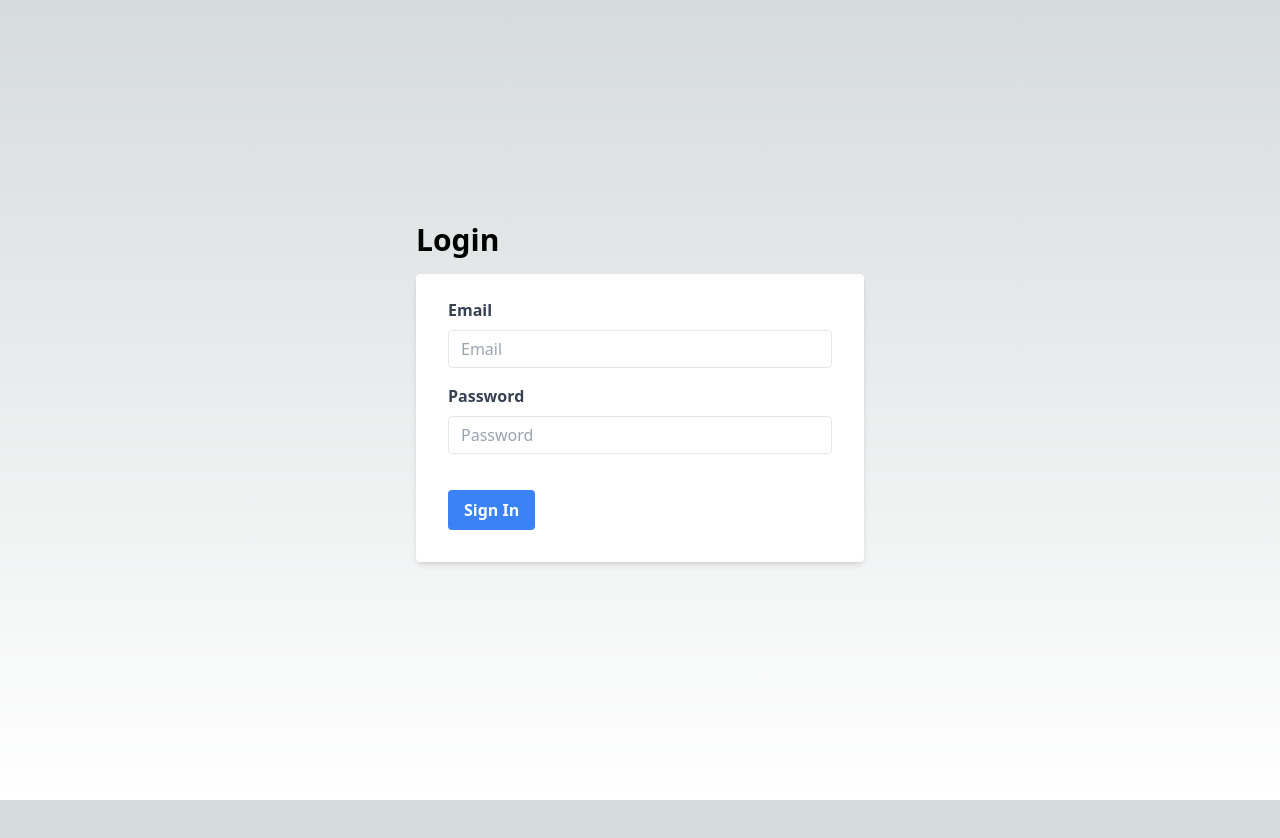
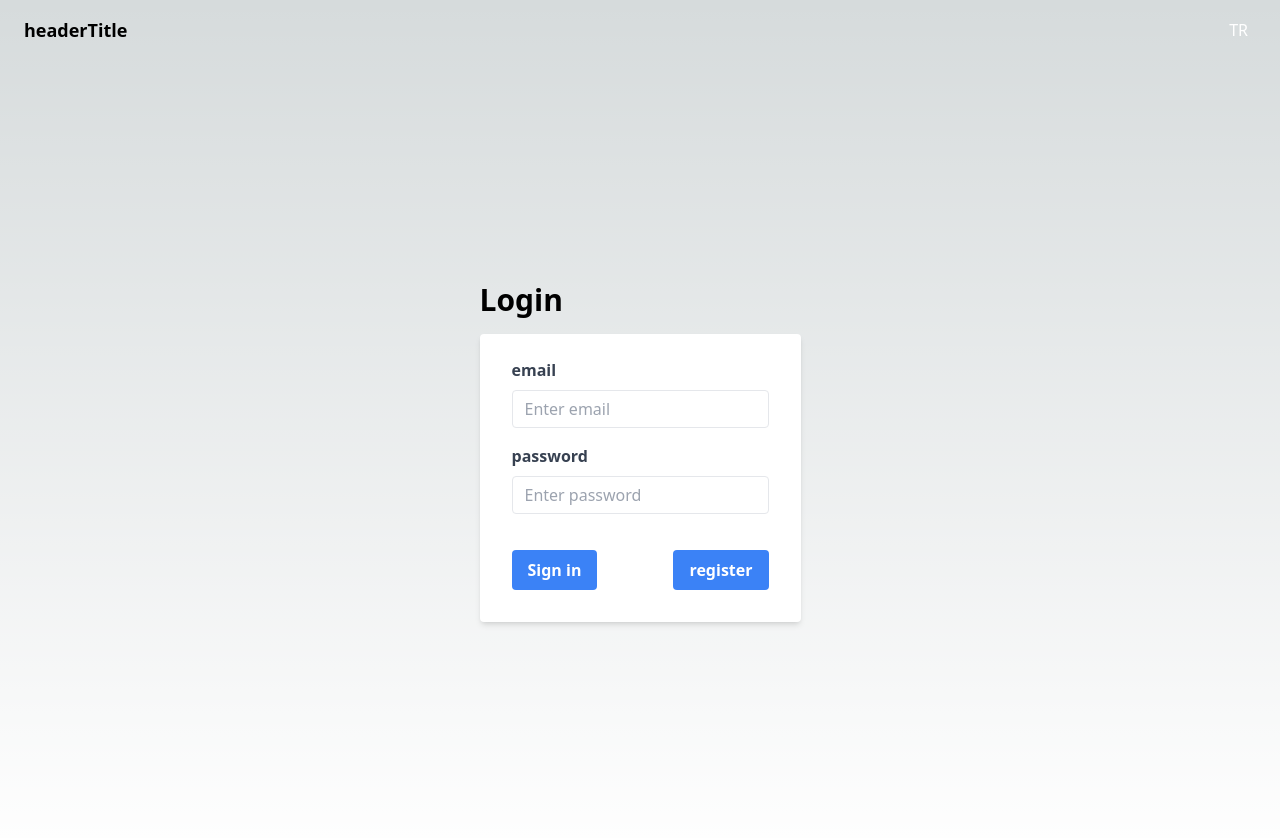
Before and after one commit to erenokur/next-threejs-web-store, a Next.js app: page / in a window 1280 px wide. Shown: the top 838 px of the page. Before the commit the page ends 800 px from the top, so only its background shows below. Built offline with nearby package versions, Linux system fonts and the light colour scheme; no server answers.

Commit message:
new header added translation error has been fixed.

```diff
--- a/public/locales/en/translation.json
+++ b/public/locales/en/translation.json
@@ -1,4 +1,8 @@
 {
   "greeting": "Welcome to 3D web store!",
-  "entranceButton": "enter"
+  "entranceButton": "enter",
+  "signIn": "Sign in",
+  "login": "Login",
+  "enterPassword": "Enter password",
+  "enterEmail": "Enter email"
 }
--- a/public/locales/tr/translation.json
+++ b/public/locales/tr/translation.json
@@ -1,4 +1,8 @@
 {
   "greeting": "3D web mağazasına hoş geldiniz!",
-  "entranceButton": "giriş yap"
+  "entranceButton": "giriş yap",
+  "signIn": "Giriş",
+  "login": "Giriş yap",
+  "enterPassword": "Şifre girin",
+  "enterEmail": "E-posta girin"
 }
--- /dev/null
+++ b/src/components/Header/index.tsx
@@ -0,0 +1,34 @@
+import { useTranslation } from "react-i18next";
+
+const Header = () => {
+  const { t, i18n } = useTranslation("translation", { useSuspense: false });
+
+  const changeLanguage = (lng: string) => {
+    i18n.changeLanguage(lng);
+  };
+
+  return (
+    <div className="flex items-center justify-between bg-gray py-4 px-6">
+      <div className="text-lg font-bold">{t("headerTitle")}</div>
+      <div>
+        {i18n.language === "en" ? (
+          <button
+            className="mr-2 text-white"
+            onClick={() => changeLanguage("tr")}
+          >
+            TR
+          </button>
+        ) : (
+          <button
+            className="mr-2 text-white"
+            onClick={() => changeLanguage("en")}
+          >
+            EN
+          </button>
+        )}
+      </div>
+    </div>
+  );
+};
+
+export default Header;
--- a/src/components/LoginPage/index.tsx
+++ b/src/components/LoginPage/index.tsx
@@ -1,12 +1,15 @@
 import { useState } from "react";
 import { useRouter } from "next/router";
 import { useAuth } from "@/contexts/AuthContext";
+import { useTranslation } from "react-i18next";
+import Header from "@/components/Header";
 
 const LoginPage = () => {
   const router = useRouter();
   const { login } = useAuth();
   const [email, setEmail] = useState("");
   const [password, setPassword] = useState("");
+  const { t, i18n } = useTranslation("translation", { useSuspense: false });
 
   const handleEmailChange = (event: React.ChangeEvent<HTMLInputElement>) => {
     setEmail(event.target.value);
@@ -21,17 +24,22 @@ const LoginPage = () => {
     try {
       let result = await login(email, password);
       if (result) router.push("/product-list");
-      console.log(result);
-      console.log(`Email: ${email}, Password: ${password}`);
     } catch (error) {
       console.log(error);
     }
   };
 
+  const changeLanguage = (lng: string) => {
+    i18n.changeLanguage(lng);
+  };
+
   return (
+    <div className="flex flex-col h-screen\">
+      <Header />
+      <div className="flex-1 flex items-center justify-center">
         <div className="flex h-screen bg-black-200">
           <div className="m-auto w-full max-w-md">
-        <div className="text-3xl font-bold mb-4">Login</div>
+            <div className="text-3xl font-bold mb-4">{t("login")}</div>
             <form
               onSubmit={handleSubmit}
               className="bg-white shadow-md rounded px-8 pt-6 pb-8 mb-4"
@@ -41,13 +49,13 @@ const LoginPage = () => {
                   className="block text-gray-700 font-bold mb-2"
                   htmlFor="email"
                 >
-              Email
+                  {t("email")}
                 </label>
                 <input
                   className="appearance-none border rounded w-full py-2 px-3 text-gray-700 leading-tight focus:outline-none focus:shadow-outline"
                   id="email"
                   type="email"
-              placeholder="Email"
+                  placeholder={t("enterEmail") || "Enter Email"}
                   value={email}
                   onChange={handleEmailChange}
                 />
@@ -57,13 +65,13 @@ const LoginPage = () => {
                   className="block text-gray-700 font-bold mb-2"
                   htmlFor="password"
                 >
-              Password
+                  {t("password")}
                 </label>
                 <input
                   className="appearance-none border rounded w-full py-2 px-3 text-gray-700 mb-3 leading-tight focus:outline-none focus:shadow-outline"
                   id="password"
                   type="password"
-              placeholder="Password"
+                  placeholder={t("enterPassword") || "Enter Password"}
                   value={password}
                   onChange={handlePasswordChange}
                 />
@@ -73,10 +81,18 @@ const LoginPage = () => {
                   className="bg-blue-500 hover:bg-blue-700 text-white font-bold py-2 px-4 rounded focus:outline-none focus:shadow-outline"
                   type="submit"
                 >
-              Sign In
+                  {t("signIn")}
+                </button>
+                <button
+                  className="bg-blue-500 hover:bg-blue-700 text-white font-bold py-2 px-4 rounded focus:outline-none focus:shadow-outline"
+                  onClick={() => router.push("/register")}
+                >
+                  {t("register")}
                 </button>
               </div>
             </form>
+          </div>
+        </div>
       </div>
     </div>
   );
--- a/src/i18n/index.tsx
+++ b/src/i18n/index.tsx
@@ -3,6 +3,7 @@ import { initReactI18next } from "react-i18next";
 import Backend from "i18next-http-backend";
 import LanguageDetector from "i18next-browser-languagedetector";
 
+if (!i18n.isInitialized) {
   i18n
     .use(Backend)
     .use(LanguageDetector)
@@ -19,5 +20,6 @@ i18n
         loadPath: "/locales/{{lng}}/{{ns}}.json",
       },
     });
+}
 
 export default i18n;
```
Lines whose indentation alone changed are shown as unchanged.
